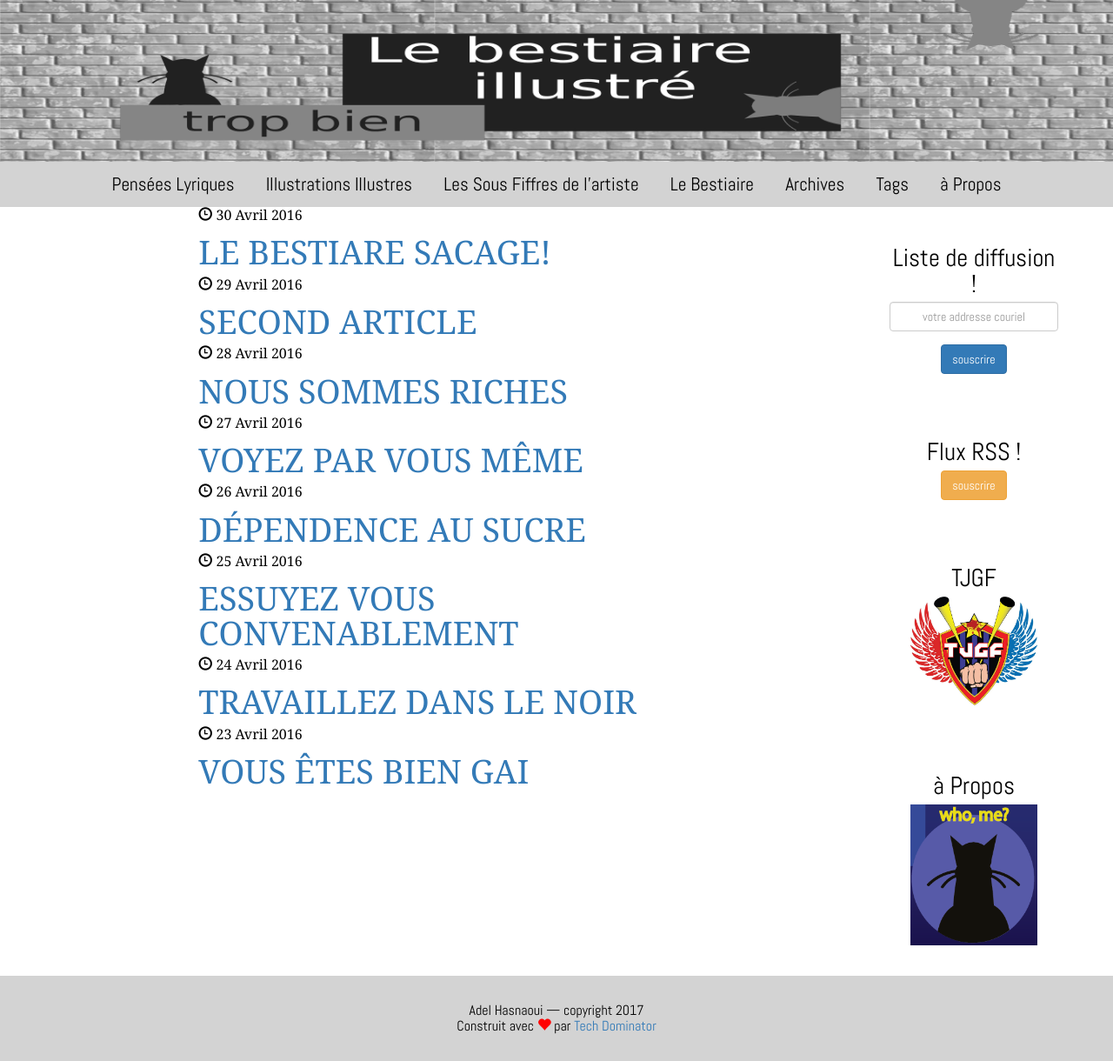
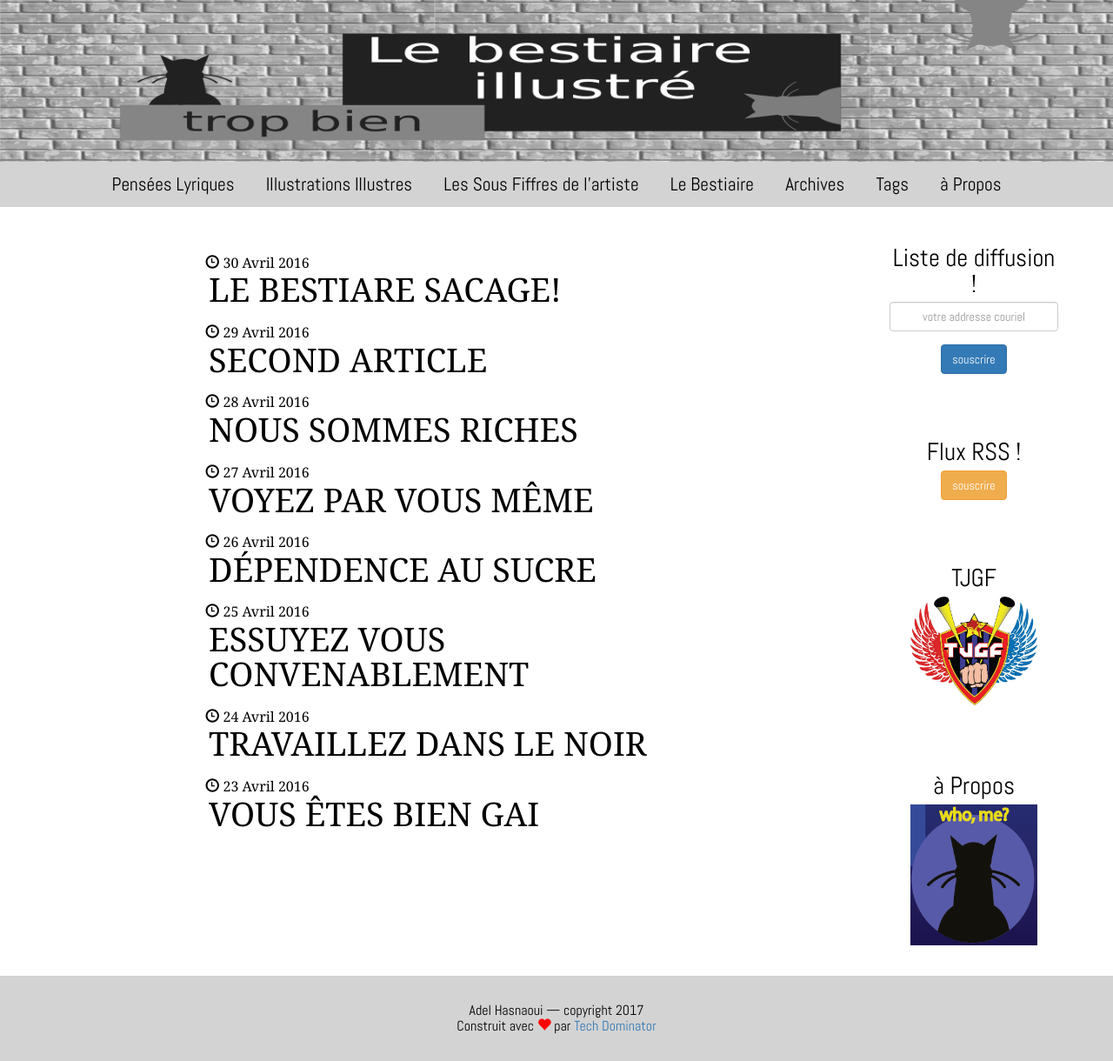
Before and after one commit to LeBestiaireIllustre/bestiaire_reborn, a Jekyll site: the page built from archives/index.html, in a window 1280 px wide. Shown: the whole page at 87% size. Built offline with Jekyll 4.4.1, drawn with Linux system fonts in a browser that asks for light colours; nearby versions of some CDN libraries.

Commit message:
styled the archives view

```diff
--- a/_plugins/_to_french_date_filter.rb
+++ b/_plugins/_to_french_date_filter.rb
@@ -1,7 +1,6 @@
 module Jekyll
     module FrenchDateFilter
         def to_french_date(date)
-            puts 'kablam'
             months = ['Janvier','Février','Mars','Avril','Mai','Juin',
             'Juillet', 'Août', 'Septembre', 'Octobre', 'Novembre', 'Décembre']
             elems = date.split('-')
--- a/css/main.scss
+++ b/css/main.scss
@@ -19,6 +19,7 @@
 $h2_size: $h3-size * $typo-multiplier;
 $h1_size: $h2-size * $typo-multiplier;
 
+$main-content-padding: 3em;
 @import 'reset.scss';
 body {
     color: $default-color;
@@ -98,7 +99,7 @@
         font-family: $menu-font;
     }
     .side-bar-element {
-        padding: 3em;
+        padding: $main-content-padding;
         padding-top: 2em;
         padding-bottom: 2em;
     }
@@ -121,4 +122,34 @@
 
 @import 'mobile-side-panel.scss';
 @import 'bestiaire.scss';
+
+div.archives {
+    padding-top: 3vw;
+    ul {
+        padding: 0.5em;
+        li {
+            padding-top: 0.5em;
+            padding-bottom: 0.5em;
+            a {
+                text-decoration: none;
+                color: black;
+                &:hover {
+                    color: lightgrey;
+                }
+                h2 {
+                    padding: 0.1em;
+                    @media screen and (min-width: $mobile-min-width) and (max-width: $mobile-max-width) {
+                        font-size: $h4-size;
+                    }
+                }
+            }
+
+        }
+    }
+}
+
+
+
+
+
 @import 'about.scss';
```
